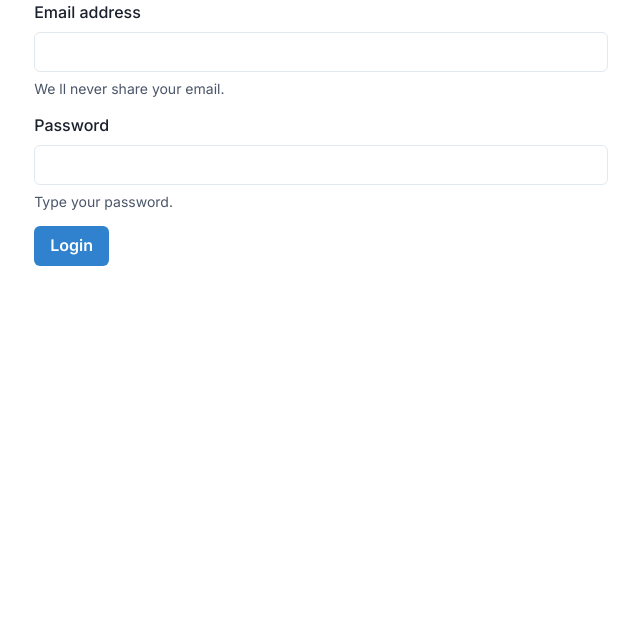
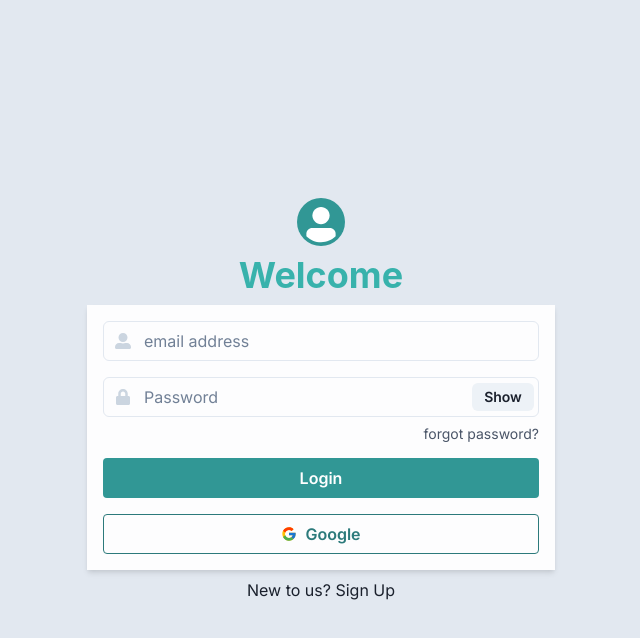
Before and after one commit to yottrakul/rln-referral, a Next.js app: page / in a window 1280 px wide. Shown: the top 638 px of the page, without its empty margins (319-959 px from the left). Built offline with nearby package versions, Linux system fonts and the light colour scheme.

Commit message:
feat: login

```diff
--- /dev/null
+++ b/src/app/_components/GoogleIcon.tsx
@@ -0,0 +1,26 @@
+import { Wrap } from "@chakra-ui/react";
+
+export default function GoogleIcon() {
+  return (
+    <Wrap w={4}>
+      <svg xmlns="http://www.w3.org/2000/svg" x="0px" y="0px" width="100" height="100" viewBox="0 0 48 48">
+        <path
+          fill="#FFC107"
+          d="M43.611,20.083H42V20H24v8h11.303c-1.649,4.657-6.08,8-11.303,8c-6.627,0-12-5.373-12-12c0-6.627,5.373-12,12-12c3.059,0,5.842,1.154,7.961,3.039l5.657-5.657C34.046,6.053,29.268,4,24,4C12.955,4,4,12.955,4,24c0,11.045,8.955,20,20,20c11.045,0,20-8.955,20-20C44,22.659,43.862,21.35,43.611,20.083z"
+        ></path>
+        <path
+          fill="#FF3D00"
+          d="M6.306,14.691l6.571,4.819C14.655,15.108,18.961,12,24,12c3.059,0,5.842,1.154,7.961,3.039l5.657-5.657C34.046,6.053,29.268,4,24,4C16.318,4,9.656,8.337,6.306,14.691z"
+        ></path>
+        <path
+          fill="#4CAF50"
+          d="M24,44c5.166,0,9.86-1.977,13.409-5.192l-6.19-5.238C29.211,35.091,26.715,36,24,36c-5.202,0-9.619-3.317-11.283-7.946l-6.522,5.025C9.505,39.556,16.227,44,24,44z"
+        ></path>
+        <path
+          fill="#1976D2"
+          d="M43.611,20.083H42V20H24v8h11.303c-0.792,2.237-2.231,4.166-4.087,5.571c0.001-0.001,0.002-0.001,0.003-0.002l6.19,5.238C36.971,39.205,44,34,44,24C44,22.659,43.862,21.35,43.611,20.083z"
+        ></path>
+      </svg>
+    </Wrap>
+  );
+}
--- a/src/app/page.tsx
+++ b/src/app/page.tsx
@@ -1,12 +1,9 @@
-import { Center, Container } from "@chakra-ui/react";
-import LoginForm from "./ui/Login/LoginForm";
+import LoginForm from "./ui/login/LoginForm";
 
 export default function Home() {
   return (
     <main>
-      <Container sx={{ minHeight: "100vh" }}>
-        <LoginForm />
-      </Container>
+      <LoginForm />
     </main>
   );
 }
--- a/src/app/ui/Login/LoginForm.tsx
+++ b/src/app/ui/Login/LoginForm.tsx
@@ -1,21 +1,110 @@
+/* eslint-disable react/prop-types */
 "use client";
-import { FormControl, FormLabel, FormHelperText, Input, Button } from "@chakra-ui/react";
+
+import { useState } from "react";
+import { useRouter } from "next/navigation";
+import {
+  Flex,
+  Heading,
+  Input,
+  Button,
+  InputGroup,
+  Stack,
+  InputLeftElement,
+  chakra,
+  Box,
+  Avatar,
+  FormControl,
+  FormHelperText,
+  InputRightElement,
+} from "@chakra-ui/react";
 import Link from "next/link";
 
+import { FaUserAlt, FaLock } from "react-icons/fa";
+import GoogleIcon from "@/app/_components/GoogleIcon";
+
+const CFaUserAlt = chakra(FaUserAlt);
+const CFaLock = chakra(FaLock);
+
 export default function LoginForm() {
+  const [showPassword, setShowPassword] = useState(false);
+  const router = useRouter();
+
+  const handleShowClick = () => setShowPassword(!showPassword);
+
+  const CFaUserAlt = () => <chakra.div as={FaUserAlt} color="gray.300" />;
+  const CFaLock = () => <chakra.div as={FaLock} color="gray.300" />;
+
+  const oAuthHandle = () => {
+    event?.preventDefault();
+    // router.push()
+    router.push("/dashboard");
+    // console.log("Oauth Login Success");
+  };
+
   return (
-    <FormControl>
-      <FormLabel>Email address</FormLabel>
-      <Input type="email" />
-      <FormHelperText>We ll never share your email.</FormHelperText>
-      <FormLabel mt={4}>Password</FormLabel>
-      <Input type="password" />
-      <FormHelperText>Type your password.</FormHelperText>
-      <Link href="/dashboard">
-        <Button mt={4} colorScheme="blue">
-          Login
-        </Button>
-      </Link>
-    </FormControl>
+    <Flex
+      flexDirection="column"
+      width="100wh"
+      height="100vh"
+      backgroundColor="gray.200"
+      justifyContent="center"
+      alignItems="center"
+    >
+      <Stack flexDir="column" mb="2" justifyContent="center" alignItems="center">
+        <Avatar bg="teal.500" />
+        <Heading color="teal.400">Welcome</Heading>
+        <Box minW={{ base: "90%", md: "468px" }}>
+          <form>
+            <Stack spacing={4} p="1rem" backgroundColor="whiteAlpha.900" boxShadow="md">
+              <FormControl>
+                <InputGroup>
+                  <InputLeftElement pointerEvents="none">
+                    <CFaUserAlt />
+                  </InputLeftElement>
+                  <Input type="email" placeholder="email address" />
+                </InputGroup>
+              </FormControl>
+              <FormControl>
+                <InputGroup>
+                  <InputLeftElement pointerEvents="none" color="gray.300">
+                    <CFaLock />
+                  </InputLeftElement>
+                  <Input type={showPassword ? "text" : "password"} placeholder="Password" />
+                  <InputRightElement width="4.5rem">
+                    <Button h="1.75rem" size="sm" onClick={handleShowClick}>
+                      {showPassword ? "Hide" : "Show"}
+                    </Button>
+                  </InputRightElement>
+                </InputGroup>
+                <FormHelperText textAlign="right">forgot password?</FormHelperText>
+              </FormControl>
+              <Link href="/dashboard">
+                <Button borderRadius={4} type="submit" variant="solid" colorScheme="teal" width="full">
+                  Login
+                </Button>
+              </Link>
+              <Button
+                leftIcon={<GoogleIcon />}
+                borderRadius={4}
+                type="submit"
+                variant="outline"
+                colorScheme="teal"
+                width="full"
+                onClick={() => oAuthHandle()}
+              >
+                Google
+              </Button>
+            </Stack>
+          </form>
+        </Box>
+      </Stack>
+      <Box>
+        New to us?{" "}
+        <Link color="teal.500" href="#">
+          Sign Up
+        </Link>
+      </Box>
+    </Flex>
   );
 }
```
